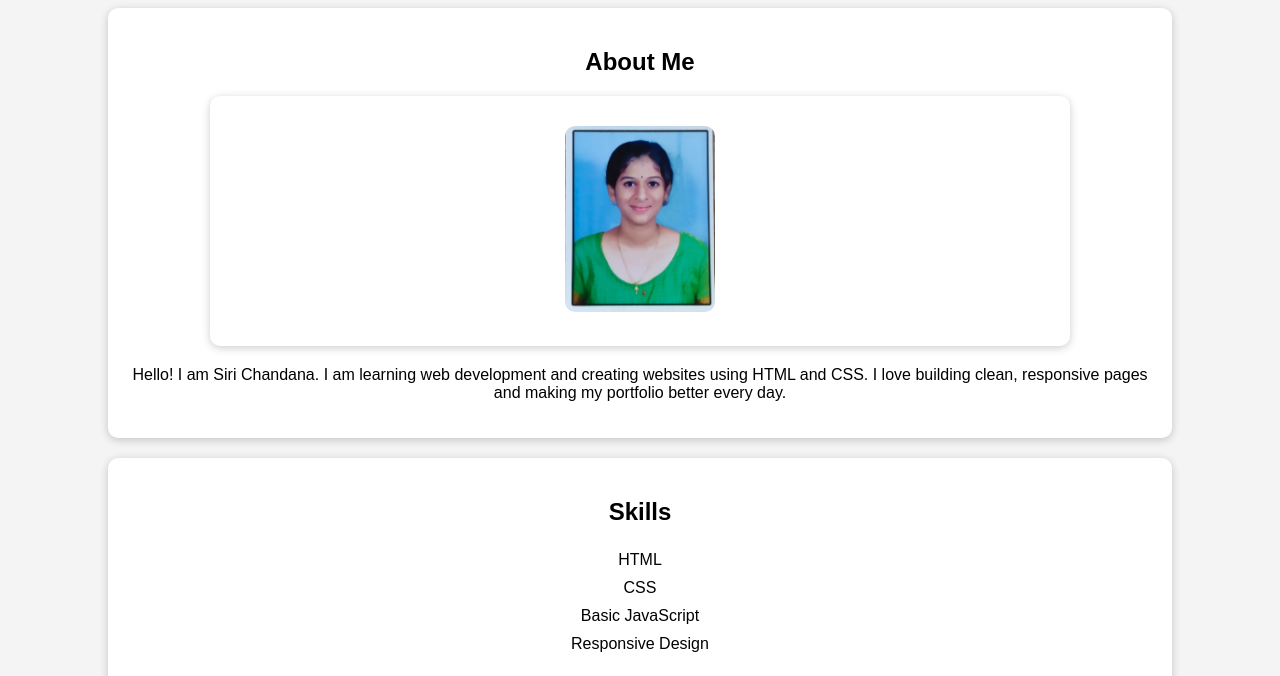
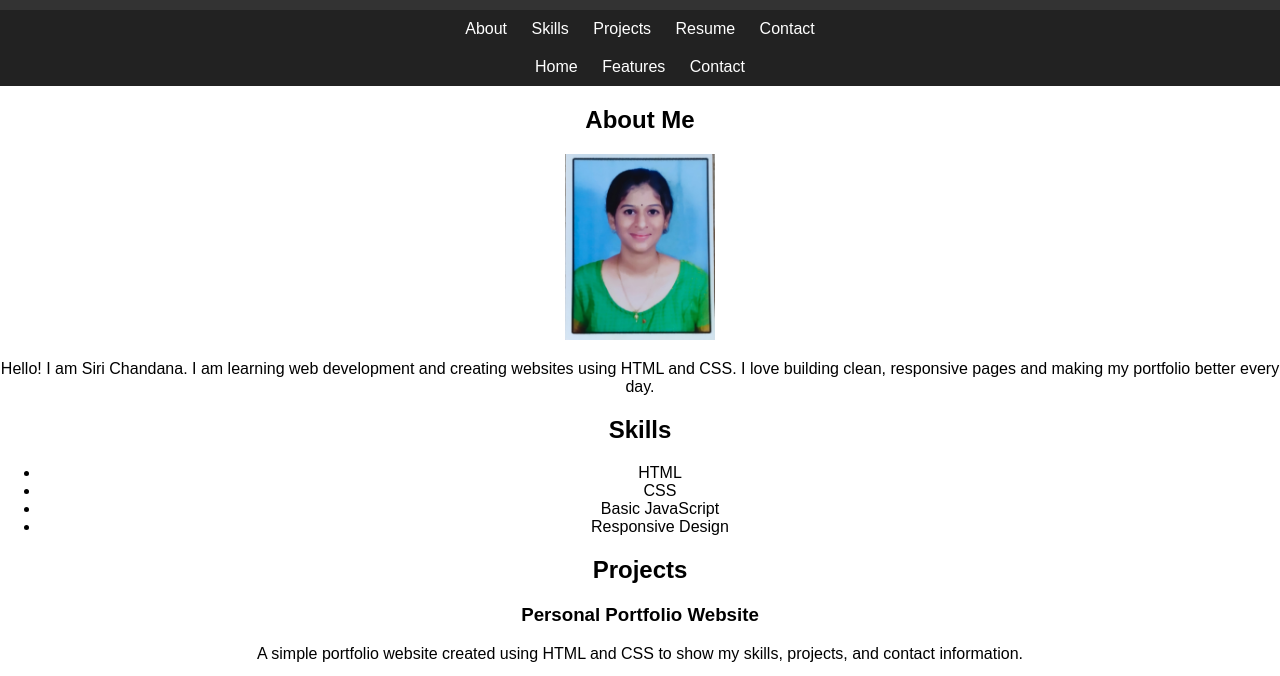
Before and after one commit to sirichandanaontipuli-art/portfolio, a plain HTML site: page index.html in a window 1280 px wide. Shown: the part 144-820 px from the top of the page. Drawn offline with Linux system fonts and the light colour scheme.

Commit message:
Add files via upload

```diff
--- a/index.html
+++ b/index.html
@@ -21,6 +21,11 @@
     <a href="#skills">Skills</a>
     <a href="#projects">Projects</a>
     <a href="#resume">Resume</a>
+    <a href="#contact">Contact</a>
+</nav>
+<nav>
+    <a href="#">Home</a>
+    <a href="#features">Features</a>
     <a href="#contact">Contact</a>
 </nav>
 
--- a/style.css
+++ b/style.css
@@ -1,61 +1,79 @@
-body{
-    font-family: Arial, sans-serif;
-    background-color:#f4f4f4;
-    margin:0;
-    text-align:center;
-}
-.header-photo{
-    width:100px;
-    height:100px;
-
+body {
+    margin: 0;
+    font-family: Arial;
+    text-align: center;
 }
 
-section{
-    background:white;
-    margin:20px auto;
-    padding:20px;
-    border-radius:10px;
-    width:80%;
-    box-shadow:0 2px 8px rgba(0,0,0,0.2);
+/* Header */
+header {
+    background: #333;
+    color: white;
+    padding: 20px;
 }
 
-img{
-    border-radius:10px;
-    margin:10px;
+/* Hero */
+.hero {
+    background: #f4f4f4;
+    padding: 60px 20px;
 }
 
-ul{
-    list-style:none;
-    padding:0;
+.btn {
+    background: blue;
+    color: white;
+    padding: 10px 20px;
+    text-decoration: none;
+    display: inline-block;
+    margin-top: 10px;
+    border-radius: 5px;
 }
 
-li{
-    padding:5px;
+/* Features */
+.features {
+    display: flex;
+    justify-content: center;
+    flex-wrap: wrap;
+    padding: 20px;
 }
 
-a{
-    background:#3498db;
-    color:white;
-    padding:10px 15px;
-    text-decoration:none;
-    border-radius:5px;
+.box {
+    background: white;
+    margin: 10px;
+    padding: 20px;
+    width: 200px;
+    box-shadow: 0px 0px 10px rgba(0,0,0,0.1);
+    border-radius: 10px;
 }
 
-a:hover{
-    background:#2980b9;
+/* Contact */
+.contact {
+    padding: 30px;
+    background: #eee;
 }
+
+/* Footer */
 footer {
+    background: #333;
+    color: white;
+    padding: 10px;
+}
+nav {
     background: #222;
-    color: white;
-    text-align: center;
     padding: 10px;
 }
 
-.profile{
-    width:100px;
-    height:100px;
-    border-radius:10px;
+nav a {
+    color: white;
+    margin: 10px;
+    text-decoration: none;
 }
-html {
-    scroll-behavior: smooth;
+.btn:hover {
+    background: darkblue;
+    transform: scale(1.05);
 }
+.box {
+    transition: 0.3s;
+}
+
+.box:hover {
+    transform: translateY(-5px);
+}
```
